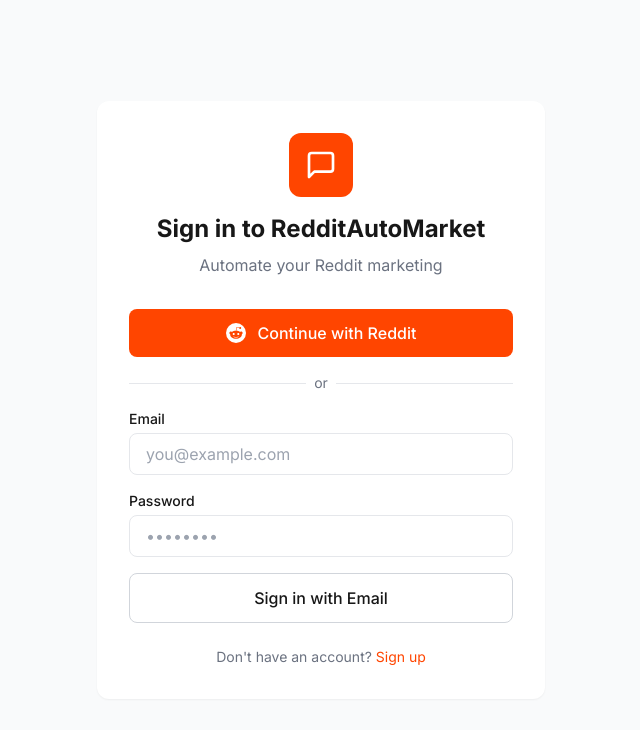
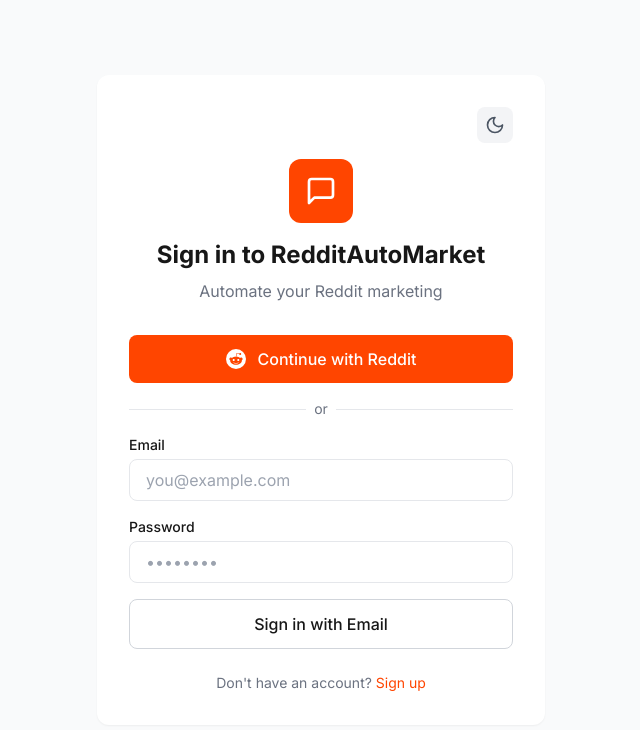
Before and after one commit to startupbuilders777-beep/reddit-auto-market, a Next.js app: page /login in a window 1280 px wide. Shown: the top 730 px of the page, without its empty margins (319-959 px from the left). Built offline with nearby package versions, Linux system fonts and the light colour scheme.

Commit message:
feat(reddit-autocomplete): add dark mode support
- Added ThemeToggle component with system preference detection
- Updated ThemeProvider to handle SSR properly
- Added dark mode toggle to dashboard sidebar
- Added dark mode styles to login page
- Persists preference to localStorage

```diff
--- a/package.json
+++ b/package.json
@@ -24,6 +24,7 @@
     "lucide-react": "^0.323.0",
     "next": "^15.5.12",
     "next-auth": "^4.24.5",
+    "next-themes": "^0.4.6",
     "openai": "^4.28.0",
     "react": "^18.2.0",
     "react-dom": "^18.2.0",
--- a/src/app/dashboard/layout.tsx
+++ b/src/app/dashboard/layout.tsx
@@ -11,6 +11,7 @@
   Users
 } from 'lucide-react'
 import { signOut } from 'next-auth/react'
+import { ThemeToggle } from '@/components/ThemeToggle'
 
 const navigation = [
   { name: 'Overview', href: '/dashboard', icon: LayoutDashboard },
@@ -34,7 +35,10 @@
         <div className="flex flex-col h-full">
           {/* Logo */}
           <div className="p-6 border-b border-gray-800">
-            <h1 className="text-xl font-bold">RedditAutoMarket</h1>
+            <div className="flex items-center justify-between">
+              <h1 className="text-xl font-bold">RedditAutoMarket</h1>
+              <ThemeToggle />
+            </div>
           </div>
 
           {/* Navigation */}
--- a/src/app/login/page.tsx
+++ b/src/app/login/page.tsx
@@ -1,16 +1,20 @@
 import Link from 'next/link'
 import { MessageSquare } from 'lucide-react'
+import { ThemeToggle } from '@/components/ThemeToggle'
 
 export default function LoginPage() {
   return (
-    <div className="min-h-screen flex items-center justify-center bg-gray-50">
-      <div className="max-w-md w-full p-8 bg-white rounded-xl shadow-sm">
+    <div className="min-h-screen flex items-center justify-center bg-gray-50 dark:bg-gray-900">
+      <div className="max-w-md w-full p-8 bg-white dark:bg-gray-800 rounded-xl shadow-sm">
+        <div className="flex justify-end mb-4">
+          <ThemeToggle />
+        </div>
         <div className="text-center mb-8">
           <div className="inline-flex items-center justify-center w-16 h-16 bg-reddit rounded-xl mb-4">
             <MessageSquare className="w-8 h-8 text-white" />
           </div>
           <h1 className="text-2xl font-bold">Sign in to RedditAutoMarket</h1>
-          <p className="text-gray-500 mt-2">Automate your Reddit marketing</p>
+          <p className="text-gray-500 dark:text-gray-400 mt-2">Automate your Reddit marketing</p>
         </div>
 
         <div className="space-y-4">
@@ -29,24 +33,24 @@
               <div className="w-full border-t border-gray-200"></div>
             </div>
             <div className="relative flex justify-center text-sm">
-              <span className="px-2 bg-white text-gray-500">or</span>
+              <span className="px-2 bg-white dark:bg-gray-800 text-gray-500">or</span>
             </div>
           </div>
 
           <form className="space-y-4">
             <div>
-              <label className="block text-sm font-medium mb-1">Email</label>
+              <label className="block text-sm font-medium mb-1 dark:text-gray-200">Email</label>
               <input
                 type="email"
-                className="w-full px-4 py-2 border rounded-lg focus:ring-2 focus:ring-reddit focus:border-transparent"
+                className="w-full px-4 py-2 border rounded-lg focus:ring-2 focus:ring-reddit focus:border-transparent dark:bg-gray-700 dark:border-gray-600 dark:text-white"
                 placeholder="you@example.com"
               />
             </div>
             <div>
-              <label className="block text-sm font-medium mb-1">Password</label>
+              <label className="block text-sm font-medium mb-1 dark:text-gray-200">Password</label>
               <input
                 type="password"
-                className="w-full px-4 py-2 border rounded-lg focus:ring-2 focus:ring-reddit focus:border-transparent"
+                className="w-full px-4 py-2 border rounded-lg focus:ring-2 focus:ring-reddit focus:border-transparent dark:bg-gray-700 dark:border-gray-600 dark:text-white"
                 placeholder="••••••••"
               />
             </div>
@@ -59,7 +63,7 @@
           </form>
         </div>
 
-        <p className="text-center text-sm text-gray-500 mt-6">
+        <p className="text-center text-sm text-gray-500 dark:text-gray-400 mt-6">
           Don&apos;t have an account?{' '}
           <Link href="/register" className="text-reddit hover:underline">
             Sign up
--- a/src/components/ThemeToggle.tsx
+++ b/src/components/ThemeToggle.tsx
@@ -4,24 +4,23 @@
 import { Moon, Sun } from 'lucide-react'
 
 export function ThemeToggle() {
-  const { theme, toggleTheme } = useTheme()
+  const { theme, toggleTheme, mounted } = useTheme()
+
+  // Render placeholder during SSR to avoid hydration mismatch
+  if (!mounted) {
+    return <div className="w-9 h-9" />
+  }
 
   return (
     <button
       onClick={toggleTheme}
-      className="flex items-center gap-2 px-4 py-2 rounded-lg bg-gray-100 dark:bg-gray-800 hover:bg-gray-200 dark:hover:bg-gray-700 transition-colors"
-      aria-label={`Switch to ${theme === 'light' ? 'dark' : 'light'} mode`}
+      className="p-2 rounded-lg bg-gray-100 dark:bg-gray-800 hover:bg-gray-200 dark:hover:bg-gray-700 transition-colors"
+      aria-label={`Switch to ${theme === 'dark' ? 'light' : 'dark'} mode`}
     >
-      {theme === 'light' ? (
-        <>
-          <Moon className="w-5 h-5" />
-          <span>Dark Mode</span>
-        </>
+      {theme === 'dark' ? (
+        <Sun className="h-5 w-5 text-yellow-500" />
       ) : (
-        <>
-          <Sun className="w-5 h-5" />
-          <span>Light Mode</span>
-        </>
+        <Moon className="h-5 w-5 text-gray-600" />
       )}
     </button>
   )
--- a/src/components/providers/ThemeProvider.tsx
+++ b/src/components/providers/ThemeProvider.tsx
@@ -8,9 +8,17 @@
   theme: Theme
   toggleTheme: () => void
   setTheme: (theme: Theme) => void
+  mounted: boolean
 }
 
-const ThemeContext = createContext<ThemeContextType | undefined>(undefined)
+const defaultValue: ThemeContextType = {
+  theme: 'light',
+  toggleTheme: () => {},
+  setTheme: () => {},
+  mounted: false,
+}
+
+const ThemeContext = createContext<ThemeContextType>(defaultValue)
 
 export function ThemeProvider({ children }: { children: React.ReactNode }) {
   const [theme, setThemeState] = useState<Theme>('light')
@@ -48,22 +56,20 @@
     setTheme(theme === 'light' ? 'dark' : 'light')
   }
 
-  // Prevent flash of wrong theme
-  if (!mounted) {
-    return <>{children}</>
+  const value: ThemeContextType = {
+    theme,
+    toggleTheme,
+    setTheme,
+    mounted,
   }
 
   return (
-    <ThemeContext.Provider value={{ theme, toggleTheme, setTheme }}>
+    <ThemeContext.Provider value={value}>
       {children}
     </ThemeContext.Provider>
   )
 }
 
 export function useTheme() {
-  const context = useContext(ThemeContext)
-  if (!context) {
-    throw new Error('useTheme must be used within a ThemeProvider')
-  }
-  return context
+  return useContext(ThemeContext)
 }
```
Also changed, not shown: 1 other file (tests, documents, lock files or other folders).
